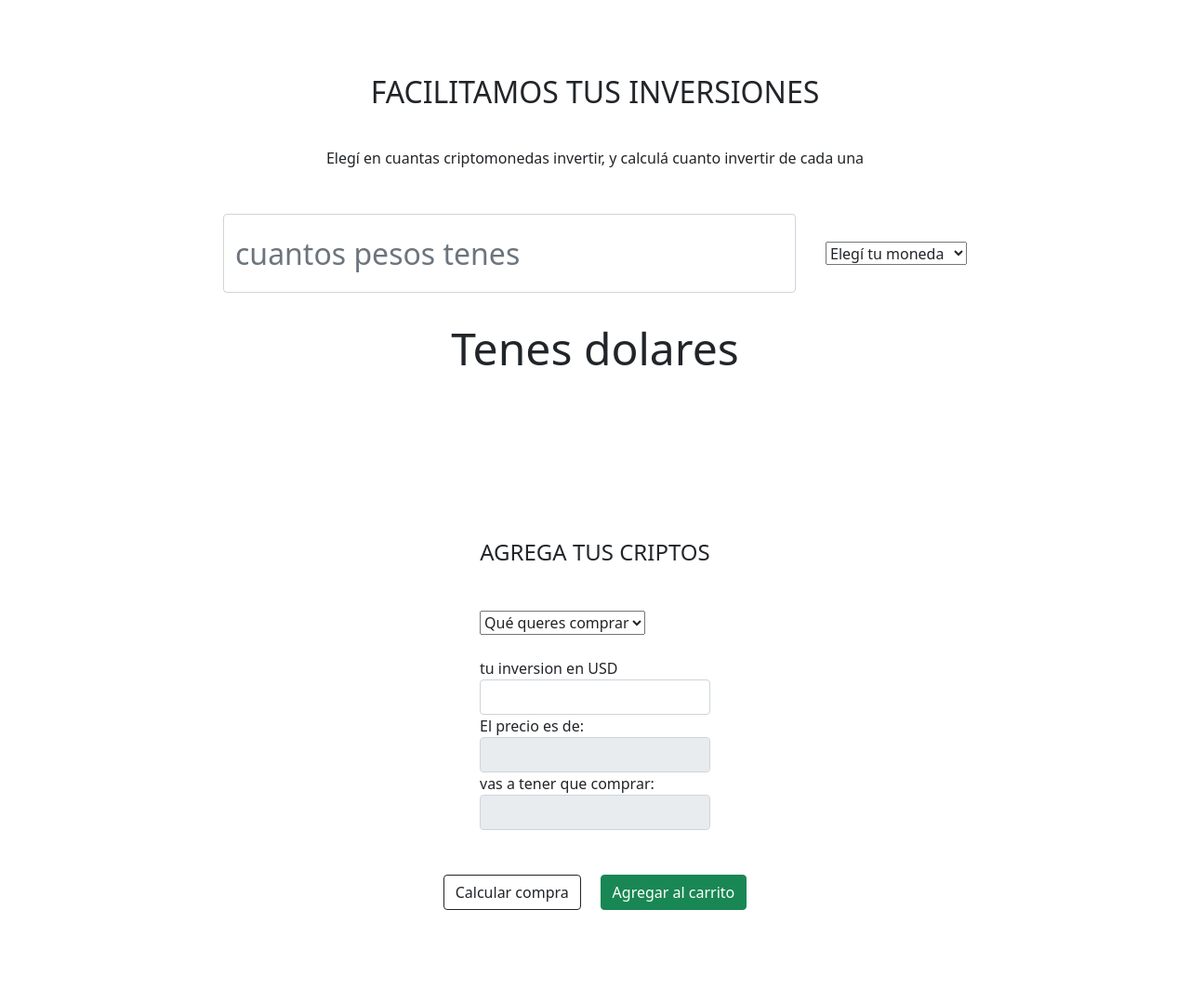
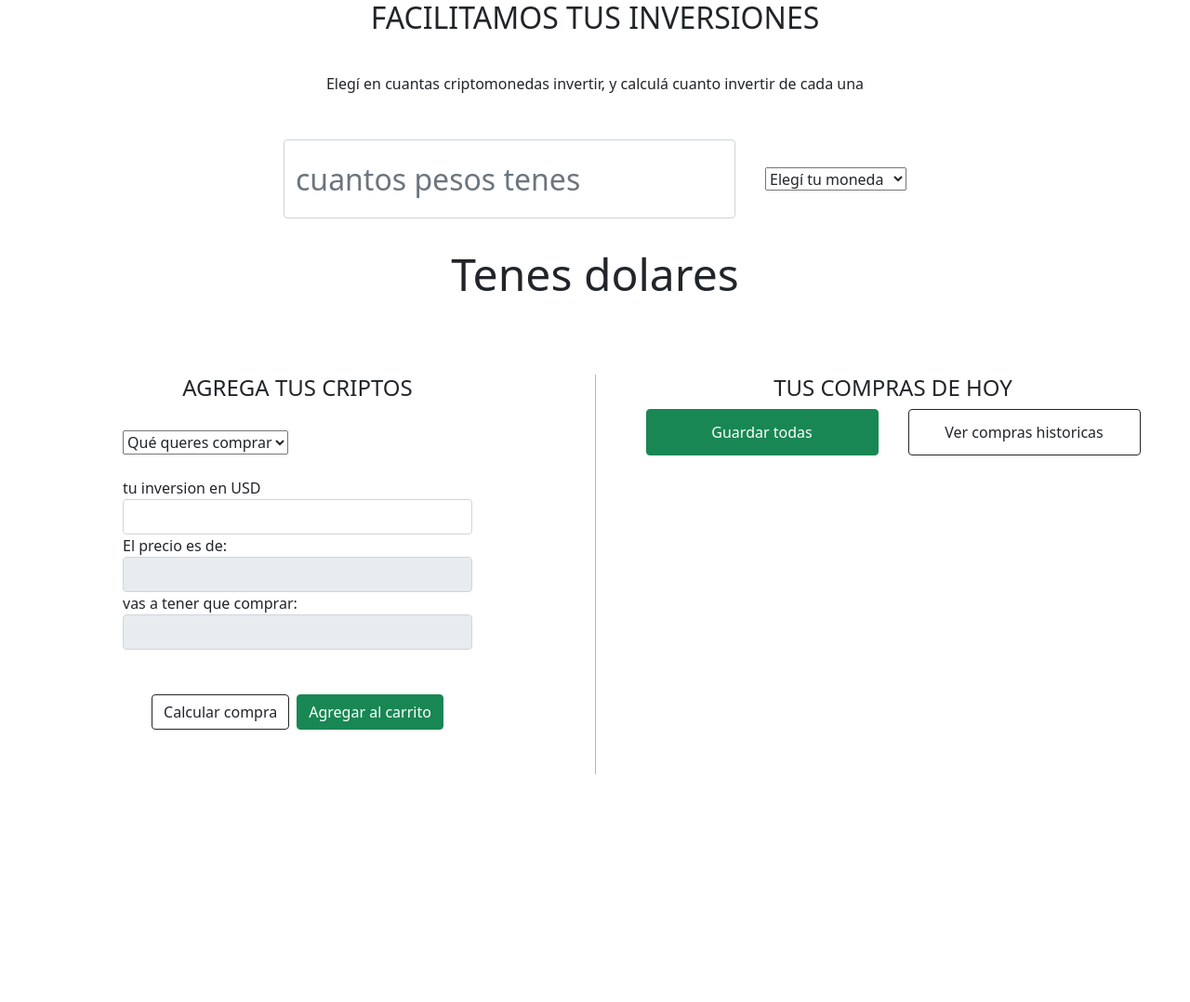
Before and after one commit to CielCiel2x/JSCalculatorCryptos, a plain HTML site: page index.html in a window 1280 px wide. Shown: the top 1078 px of the page at 93% size. After the commit the page ends 833 px from the top, so only its background shows below. Drawn offline with nearby package versions, Linux system fonts and the light colour scheme.

Commit message:
fixed styling

```diff
--- a/css/style.css
+++ b/css/style.css
@@ -38,18 +38,103 @@ input[type="number"] {
   flex-direction: column;
   justify-content: center;
   align-items: center;
-  padding: 5em;
   gap: 2em;
+}
+.addCryptoForm {
+  width: 800px;
+}
+
+  .buttonForm {
+    justify-content: center;
+    display: flex;
+    flex-direction: row;
+    gap: 0.5em;
+    margin: 3em;
+  }
+
+  .form-group {
+    position: relative;
+    margin-bottom: 1.5rem;
+  }
+
+  .form-control-placeholder {
+    position: absolute;
+    top: 0;
+    padding: 7px 0 0 13px;
+    transition: all 200ms;
+    opacity: 0.5;
+  }
+
+  .form-control:focus + .form-control-placeholder,
+  .form-control:valid + .form-control-placeholder {
+    font-size: 75%;
+    transform: translate3d(0, -100%, 0);
+    opacity: 1;
+  }
+
+.cantidadDolares {
+  font-size: 3em;
+}
+
+.resultadoDolares {
+  font-weight: 600;
+  color: green;
+}
+
+
+.calculadoraDolar form {
+  display: flex;
+  justify-content: center;
+  gap: 2em;
+  align-items: center;
+}
+
+.calculadoraDolar form input {
+  height: 85px;
+  font-size: 2em;
+}
+
+.calculadoraDolar form select {
+  height: 25px;
+}
+
+.completePortfolio {
+  display: flex;
+  flex-direction: column;
+  border-left: 1px solid rgb(182, 182, 182);
+  width: 50%;
+}
+
+.portfolioButtonGroup {
+  display: flex;
+  flex-direction: row;
+  justify-content: center;
+  gap: 2em;
+}
+.portfolioButton {
+  width: 250px;
+  height: 50px;
+}
+
+.card {
+  margin-bottom: 1.2em;
+}
+
+.sectionB {
+  display: flex;
+  flex-direction: row;
+  flex-wrap: nowrap;
 }
 
 .cryptoCalculator {
   display: flex;
   flex-direction: column;
   align-items: center;
+  width: 50%;
 }
 
   .cryptoCalculator h4 {
-    margin: 25px 0;
+    margin-bottom: 1.3em;
   }
 
   .card-deck {
@@ -88,78 +173,3 @@ input[type="number"] {
   ul li span {
     font-weight: 800;
   }
-
-
-  .addingCryptos {
-    width: 50%;
-    justify-content: center;
-  }
-
-  .buttonForm {
-    justify-content: center;
-    display: flex;
-    flex-direction: row;
-    gap: 1.3em;
-    margin: 3em;
-  }
-
-  .form-group {
-    position: relative;
-    margin-bottom: 1.5rem;
-  }
-
-  .form-control-placeholder {
-    position: absolute;
-    top: 0;
-    padding: 7px 0 0 13px;
-    transition: all 200ms;
-    opacity: 0.5;
-  }
-
-  .form-control:focus + .form-control-placeholder,
-  .form-control:valid + .form-control-placeholder {
-    font-size: 75%;
-    transform: translate3d(0, -100%, 0);
-    opacity: 1;
-  }
-
-.cantidadDolares {
-  font-size: 3em;
-}
-
-.resultadoDolares {
-  font-weight: 600;
-  color: green;
-}
-
-
-.calculadoraDolar form {
-  display: flex;
-  justify-content: center;
-  gap: 2em;
-  width: 800px;
-  align-items: center;
-}
-
-.calculadoraDolar form input {
-  height: 85px;
-  font-size: 2em;
-}
-
-.calculadoraDolar form select {
-  height: 25px;
-}
-
-.completePortfolio {
-  display: flex;
-  flex-direction: column;
-}
-
-.permanentAddPortfolio {
-  width: 250px;
-  margin: auto;
-}
-
-.card {
-  margin-bottom: 1.2em;
-}
--- a/index.html
+++ b/index.html
@@ -1,13 +1,18 @@
 <!DOCTYPE html>
 <html lang="en">
+
 <head>
   <meta charset="UTF-8">
   <meta http-equiv="X-UA-Compatible" content="IE=edge">
   <meta name="viewport" content="width=device-width, initial-scale=1.0">
-<link href="https://cdn.jsdelivr.net/npm/bootstrap@5.1.3/dist/css/bootstrap.min.css" rel="stylesheet" integrity="sha384-1BmE4kWBq78iYhFldvKuhfTAU6auU8tT94WrHftjDbrCEXSU1oBoqyl2QvZ6jIW3" crossorigin="anonymous">
+  <link href="https://cdn.jsdelivr.net/npm/bootstrap@5.1.3/dist/css/bootstrap.min.css" rel="stylesheet"
+    integrity="sha384-1BmE4kWBq78iYhFldvKuhfTAU6auU8tT94WrHftjDbrCEXSU1oBoqyl2QvZ6jIW3" crossorigin="anonymous">
   <link rel="stylesheet" href="./css/style.css">
+
+
   <title>Diversificadora de Criptos | Yang Cristopher</title>
 </head>
+
 <body>
 
 
@@ -32,17 +37,20 @@
       <div class="text-center my-4 cantidadDolares">Tenes <span class="resultadoDolares"></span> dolares</div>
     </div>
 
-<h3 class="text-center danger resultadoDolares"></h3>
+    <p class="text-center danger resultadoDolares"></p>
 
   </section>
 
+
+
+  <section class="sectionB">
+
+
     <div class="cryptoCalculator">
-
-              <div class="addingCryptos px-5">
-
+      <div class="addingCryptos">
         <h4 class="text-center">AGREGA TUS CRIPTOS</h4>
-                  <form action="#" id="addCryptoForm">
-                    <div class="container my-5">
+        <form action="#" id="addCryptoForm" class="addCryptoForm">
+          <div class="container">
             <div class="row">
               <div class="col-md-6 mx-auto">
                 <div class="form-group">
@@ -56,54 +64,40 @@
                     <option value=5>BNB | BNB</option>
                   </select>
                 </div>
-
-
                 <label for="usdCrypto">tu inversion en USD</label>
                 <input type="number" id="usdCrypto" class="form-control" required>
-
                 <label for="precioCrypto">El precio es de:</label>
-                              <input type="number" id="precioCrypto" class="form-control" aria-label="readonly input example" readonly>
-
+                <input type="number" id="precioCrypto" class="form-control" aria-label="readonly input example"
+                  readonly>
                 <label for="tuCompra">vas a tener que comprar:</label>
                 <input class="form-control" id="tuCompra" type="text" aria-label="readonly input example" readonly>
-
                 <div class="buttonForm">
-
                   <input type="button" class="btn btn-outline-dark" id="calcularCrypto" value="Calcular compra"></input>
                   <input type="button" class="btn btn-success" id="agregarCrypto" value="Agregar al carrito"></input>
+
                 </div>
               </div>
             </div>
-
-
+          </div>
         </form>
       </div>
     </div>
 
-          <div class="completePortfolio px-5">
-
+    <div class="completePortfolio">
       <h4 class="text-center">TUS COMPRAS DE HOY</h4>
-
-
-
-                <!--ACA IRIAN TODAS LAS CRIPTOS QUE VA AGREGANDO COMO CARDS-->
+      <div class="portfolioButtonGroup">
+        <input type="button" class="btn btn-success portfolioButton" id="guardarHistorico" value="Guardar todas"></input>
+        <input type="button" class="btn btn-outline-dark portfolioButton" id="verComprasHistoricas"
+          value="Ver compras historicas" data-bs-toggle="modal" data-bs-target="#modalHistorial"></input>
+      </div>
 
       <div class="card-deck row gap-3 justify-content-center my-5" id="cryptoShoppingCart">
-
-
-
-
+        <!--ACA IRIAN TODAS LAS CRIPTOS QUE VA AGREGANDO COMO CARDS-->
       </div>
-                <input type="button" class="btn btn-dark permanentAddPortfolio" id="guardarHistorico" value="Guardar todas"></input>
-            </div>
-    </section>
-
-
-        <input type="button" class="btn btn-outline-dark permanentAddPortfolio my-3" id="verComprasHistoricas" value="Ver compras historicas" data-bs-toggle="modal" data-bs-target="#modalHistorial"></input>
-
 
       <!-- Modal -->
-      <div class="modal fade modal-dialog-scrollable" id="modalHistorial" tabindex="-1" aria-labelledby="exampleModalLabel" aria-hidden="true">
+      <div class="modal fade modal-dialog-scrollable" id="modalHistorial" tabindex="-1"
+        aria-labelledby="exampleModalLabel" aria-hidden="true">
         <div class="modal-dialog">
           <div class="modal-content">
             <div class="modal-header">
@@ -121,9 +115,15 @@
           </div>
         </div>
       </div>
+    </div>
 
 
-    <script src="https://cdn.jsdelivr.net/npm/bootstrap@5.1.3/dist/js/bootstrap.bundle.min.js" integrity="sha384-ka7Sk0Gln4gmtz2MlQnikT1wXgYsOg+OMhuP+IlRH9sENBO0LRn5q+8nbTov4+1p" crossorigin="anonymous"></script>
+
+  </section>
+
+  <script src="https://cdn.jsdelivr.net/npm/bootstrap@5.1.3/dist/js/bootstrap.bundle.min.js"
+    integrity="sha384-ka7Sk0Gln4gmtz2MlQnikT1wXgYsOg+OMhuP+IlRH9sENBO0LRn5q+8nbTov4+1p"
+    crossorigin="anonymous"></script>
 
   <script src="./js/main.js"></script>
 </body>
--- a/js/main.js
+++ b/js/main.js
@@ -10,9 +10,6 @@ const plataFiat = [{ pais: "Argentina", moneda: "ARS", valorDolar: 200 },
 { pais: "Chile", moneda: "CLP", valorDolar: 813 },
 { pais: "Brasil", moneda: "BRL", valorDolar: 5 },
 { pais: "Colombia", moneda: "COP", valorDolar: 3933 },]
-
-
-let ShoppingCart = [];
 
 // C O N S T R U C T O R
 
@@ -38,22 +35,6 @@ const restar = (num1, num2) => {
     let resultadoResta;
     resultadoResta = num1 - num2;
     return resultadoResta; // RESTAR
-}
-
-
-//F U N C I O N   S E A R C H
-
-const search = (term) => {
-    term = prompt(`Qué criptomoneda desea buscar?`);
-    let resultadoBusqueda = Cryptos.filter((elementos) => elementos.nombre.includes(term));
-
-    if (resultadoBusqueda.length == 0) {
-        console.log(`no existe la moneda que buscas`);
-    } else if (resultadoBusqueda.length >= 1) {
-        console.log(resultadoBusqueda);
-    } else {
-        console.log(`Ingrese un termino de busqueda`);
-    }
 }
 
 // C A L C U L A R   D O L A R E S
@@ -98,6 +79,8 @@ calcularCrypto.addEventListener('click', () => {
 })
 
 // C R E A D O R    D E    C A R D S
+
+let ShoppingCart = [];
 
 const cardsCryptos = document.querySelector("#cryptoShoppingCart");
 
```
Lines whose indentation alone changed are shown as unchanged.
